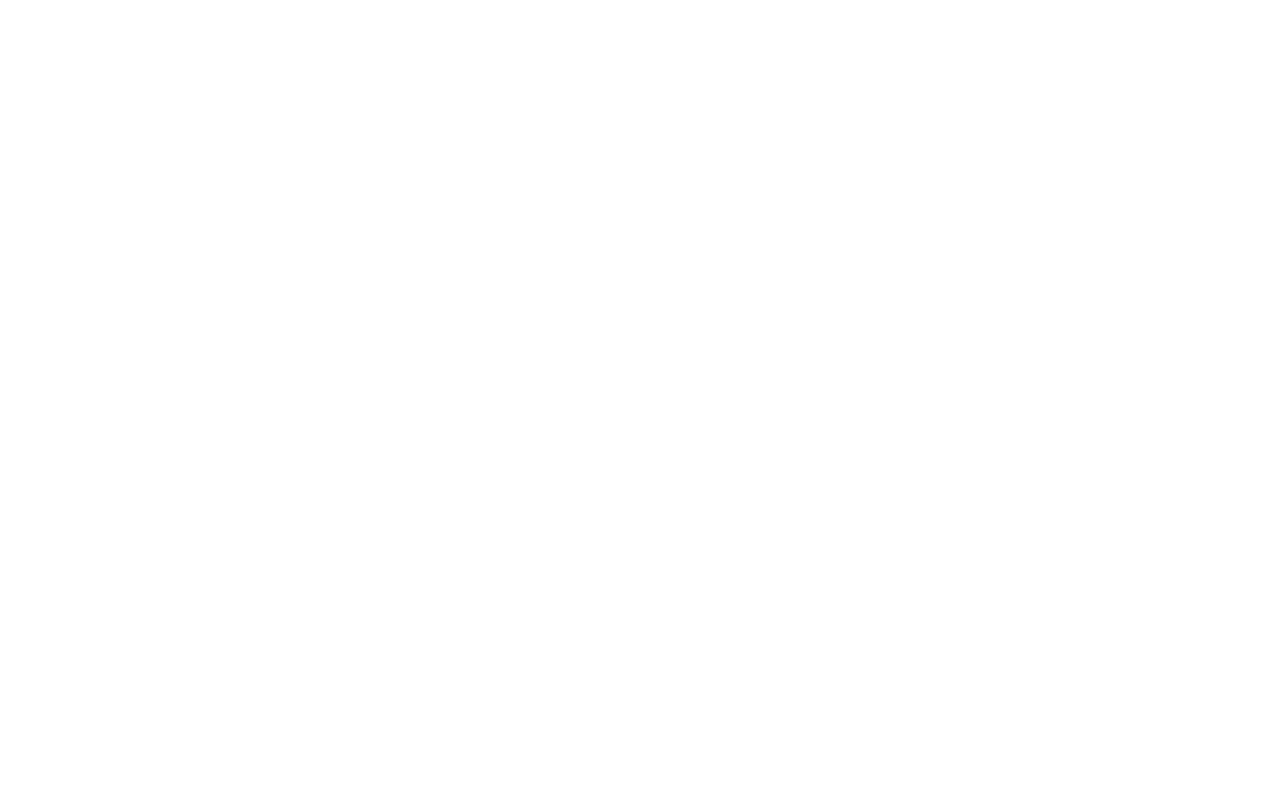
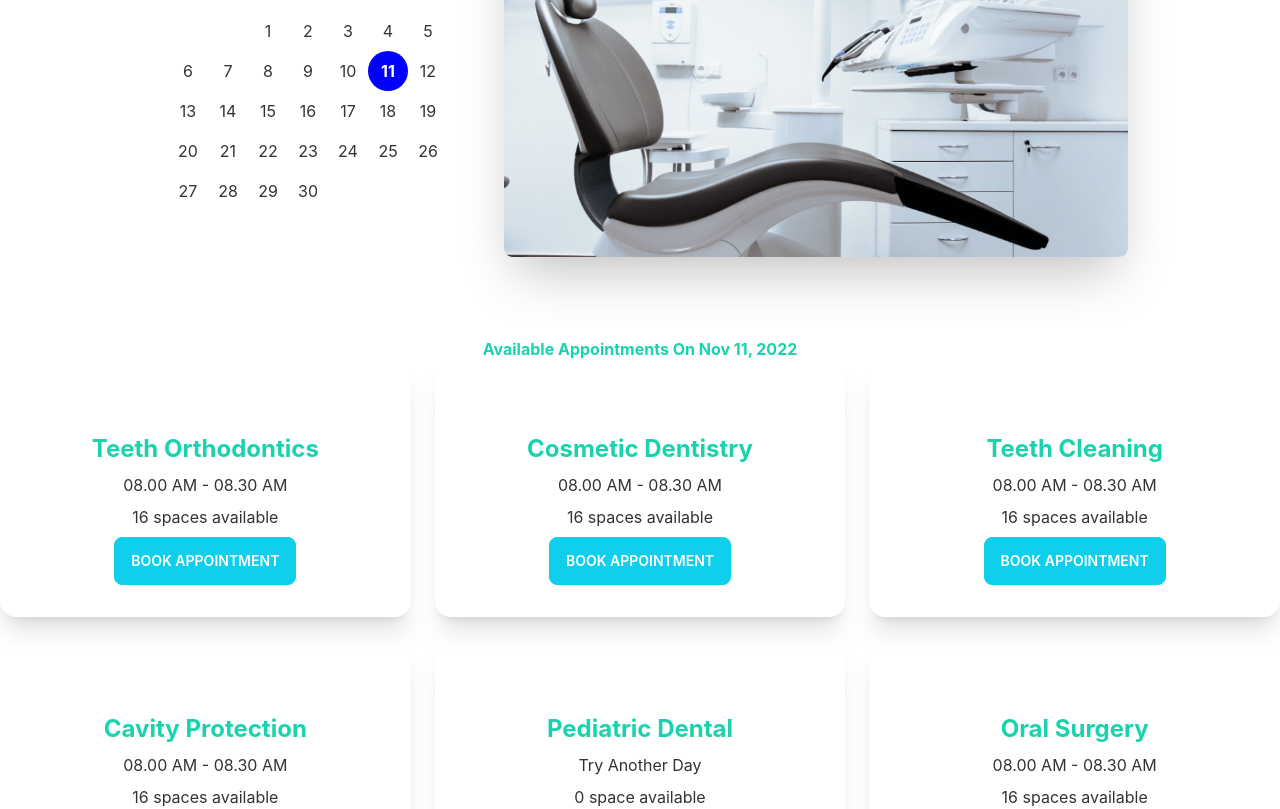
Before and after one commit to Mahbub2001/doctors-portal-client-site, a React (Create React App) app: page /appointment in a window 1280 px wide. Before the commit this address had no page. Shown: the part 220-1029 px from the top of the page. Before the commit the page ends 800 px from the top, so only its background shows below. Built offline with nearby package versions, Linux system fonts and the light colour scheme.

Commit message:
appointment

```diff
--- a/package.json
+++ b/package.json
@@ -7,7 +7,9 @@
     "@testing-library/react": "^13.4.0",
     "@testing-library/user-event": "^13.5.0",
     "daisyui": "^2.39.1",
+    "date-fns": "^2.29.3",
     "react": "^18.2.0",
+    "react-day-picker": "^8.3.6",
     "react-dom": "^18.2.0",
     "react-router-dom": "^6.4.3",
     "react-scripts": "5.0.1",
--- /dev/null
+++ b/public/appointmentOptions.json
@@ -0,0 +1,118 @@
+[
+    {
+      "_id": 1,
+      "name": "Teeth Orthodontics",
+      "slots": [
+        "08.00 AM - 08.30 AM",
+        "08.30 AM - 09.00 AM",
+        "09.00 AM - 9.30 AM",
+        "09.30 AM - 10.00 AM",
+        "10.00 AM - 10.30 AM",
+        "10.30 AM - 11.00 AM",
+        "11.00 AM - 11.30 AM",
+        "11.30 AM - 12.00 AM",
+        "1.00 PM - 1.30 PM",
+        "1.30 PM - 2.00 PM",
+        "2.00 PM - 2.30 PM",
+        "2.30 PM - 3.00 PM",
+        "3.00 PM - 3.30 PM",
+        "3.30 PM - 4.00 PM",
+        "4.00 PM - 4.30 PM",
+        "4.30 PM - 5.00 PM"
+      ]
+    },
+    {
+      "_id": 2,
+      "name": "Cosmetic Dentistry",
+      "slots": [
+        "08.00 AM - 08.30 AM",
+        "08.30 AM - 09.00 AM",
+        "09.00 AM - 9.30 AM",
+        "09.30 AM - 10.00 AM",
+        "10.00 AM - 10.30 AM",
+        "10.30 AM - 11.00 AM",
+        "11.00 AM - 11.30 AM",
+        "11.30 AM - 12.00 AM",
+        "1.00 PM - 1.30 PM",
+        "1.30 PM - 2.00 PM",
+        "2.00 PM - 2.30 PM",
+        "2.30 PM - 3.00 PM",
+        "3.00 PM - 3.30 PM",
+        "3.30 PM - 4.00 PM",
+        "4.00 PM - 4.30 PM",
+        "4.30 PM - 5.00 PM"
+      ]
+    },
+    {
+      "_id": 3,
+      "name": "Teeth Cleaning",
+      "slots": [
+        "08.00 AM - 08.30 AM",
+        "08.30 AM - 09.00 AM",
+        "09.00 AM - 9.30 AM",
+        "09.30 AM - 10.00 AM",
+        "10.00 AM - 10.30 AM",
+        "10.30 AM - 11.00 AM",
+        "11.00 AM - 11.30 AM",
+        "11.30 AM - 12.00 AM",
+        "1.00 PM - 1.30 PM",
+        "1.30 PM - 2.00 PM",
+        "2.00 PM - 2.30 PM",
+        "2.30 PM - 3.00 PM",
+        "3.00 PM - 3.30 PM",
+        "3.30 PM - 4.00 PM",
+        "4.00 PM - 4.30 PM",
+        "4.30 PM - 5.00 PM"
+      ]
+    },
+    {
+      "_id": 4,
+      "name": "Cavity Protection",
+      "slots": [
+        "08.00 AM - 08.30 AM",
+        "08.30 AM - 09.00 AM",
+        "09.00 AM - 9.30 AM",
+        "09.30 AM - 10.00 AM",
+        "10.00 AM - 10.30 AM",
+        "10.30 AM - 11.00 AM",
+        "11.00 AM - 11.30 AM",
+        "11.30 AM - 12.00 AM",
+        "1.00 PM - 1.30 PM",
+        "1.30 PM - 2.00 PM",
+        "2.00 PM - 2.30 PM",
+        "2.30 PM - 3.00 PM",
+        "3.00 PM - 3.30 PM",
+        "3.30 PM - 4.00 PM",
+        "4.00 PM - 4.30 PM",
+        "4.30 PM - 5.00 PM"
+      ]
+    },
+    {
+      "_id": 5,
+      "name": "Pediatric Dental",
+      "slots": [
+      ]
+    },
+    {
+      "_id": 6,
+      "name": "Oral Surgery",
+      "slots": [
+        "08.00 AM - 08.30 AM",
+        "08.30 AM - 09.00 AM",
+        "09.00 AM - 9.30 AM",
+        "09.30 AM - 10.00 AM",
+        "10.00 AM - 10.30 AM",
+        "10.30 AM - 11.00 AM",
+        "11.00 AM - 11.30 AM",
+        "11.30 AM - 12.00 AM",
+        "1.00 PM - 1.30 PM",
+        "1.30 PM - 2.00 PM",
+        "2.00 PM - 2.30 PM",
+        "2.30 PM - 3.00 PM",
+        "3.00 PM - 3.30 PM",
+        "3.30 PM - 4.00 PM",
+        "4.00 PM - 4.30 PM",
+        "4.30 PM - 5.00 PM"
+      ]
+    }
+  ]
--- /dev/null
+++ b/src/Pages/Appointment/Appointment/Appointment.js
@@ -0,0 +1,18 @@
+import React, { useState } from "react";
+import AppoinmentBanner from "../AppointmentBanner/AppoinmentBanner";
+import AvailableAppointments from "../AvailableAppoinments/AvailableAppointments";
+
+const Appointment = () => {
+  const [selectedDate, setSelectedDate] = useState(new Date());
+  return (
+    <div>
+      <AppoinmentBanner
+        selectedDate={selectedDate}
+        setSelectedDate={setSelectedDate}
+      />
+      <AvailableAppointments selectedDate={selectedDate} />
+    </div>
+  );
+};
+
+export default Appointment;
--- /dev/null
+++ b/src/Pages/Appointment/AppointmentBanner/AppoinmentBanner.js
@@ -0,0 +1,31 @@
+import React, { useState } from "react";
+import chair from '../../../assets/images/chair.png'
+import { DayPicker } from 'react-day-picker';
+import { format } from 'date-fns';
+import image from '../../../assets/images/bg.png'
+
+const AppoinmentBanner = ({selectedDate,setSelectedDate}) => {
+
+  return (
+    <header className="my-6">
+      <div className="hero">
+        <div className="hero-content flex-col lg:flex-row-reverse items-center justify-center">
+          <img
+            src={chair}
+            className="lg:w-1/2 md:w-2/3 w-3/4 rounded-lg shadow-2xl"
+            alt="dentist chair"
+          />
+          <div className="mr-6">
+            <DayPicker
+            mode="single"
+            selected={selectedDate}
+            onSelect={setSelectedDate}
+            />
+          </div>
+        </div>
+      </div>
+    </header>
+  );
+};
+
+export default AppoinmentBanner;
--- /dev/null
+++ b/src/Pages/Appointment/AvailableAppoinments/AppointmentOption.js
@@ -0,0 +1,30 @@
+import React from "react";
+
+const AppointmentOption = ({ appointmentOption,setTreatment }) => {
+  const { name, slots } = appointmentOption;
+
+  return (
+    <div className="card shadow-xl">
+      <div className="card-body max-w-[420px] text-center mt-10">
+        <h2 className="text-2xl font-bold text-secondary text-center">
+          {name}
+        </h2>
+        <p>{slots.length > 0 ? slots[0] : "Try Another Day"}</p>
+        <p>
+          {slots.length} {slots.length > 1 ? "spaces" : "space"} available
+        </p>
+        <div className="card-actions justify-center">
+          <label
+          htmlFor="booking-modal"
+          className="btn btn-primary text-white"
+          onClick={()=>setTreatment(appointmentOption)}
+          >
+            Book Appointment
+          </label>
+        </div>
+      </div>
+    </div>
+  );
+};
+
+export default AppointmentOption;
--- /dev/null
+++ b/src/Pages/Appointment/AvailableAppoinments/AvailableAppointments.js
@@ -0,0 +1,33 @@
+import { format } from "date-fns";
+import React, { useEffect, useState } from "react";
+import BookingModal from "../BookingModal/BookingModal";
+import AppointmentOption from "./AppointmentOption";
+
+const AvailableAppointments = ({ selectedDate }) => {
+  const [appointmentOptions, setAppointmentOptions] = useState([]);
+  const [treatment, setTreatment] = useState(null);
+  useEffect(() => {
+    fetch("appointmentOptions.json")
+      .then((res) => res.json())
+      .then((data) => setAppointmentOptions(data));
+  }, []);
+  return (
+    <section className="mt-16">
+      <p className="text-center text-secondary font-bold">
+        Available Appointments On {format(selectedDate, "PP")}{" "}
+      </p>
+      <div className="grid lg:grid-cols-3 gap-6 grid-cols-1 md:grid-cols-2">
+        {appointmentOptions.map((option) => (
+          <AppointmentOption
+            key={option._id}
+            appointmentOption={option}
+            setTreatment={setTreatment}
+          ></AppointmentOption>
+        ))}
+      </div>
+      {treatment && <BookingModal selectedDate={selectedDate} treatment={treatment}></BookingModal>}
+    </section>
+  );
+};
+
+export default AvailableAppointments;
--- /dev/null
+++ b/src/Pages/Appointment/BookingModal/BookingModal.js
@@ -0,0 +1,58 @@
+import { format } from "date-fns";
+import React from "react";
+
+const BookingModal = ({ treatment, selectedDate }) => {
+  const { name, slots } = treatment; //treatment is appointment options just different name
+  const date = format(selectedDate, "PP");
+  return (
+    <>
+      <input type="checkbox" id="booking-modal" className="modal-toggle" />
+      <div className="modal">
+        <div className="modal-box relative">
+          <label
+            htmlFor="booking-modal"
+            className="btn btn-sm btn-circle absolute right-2 top-2"
+          >
+            ✕
+          </label>
+          <h3 className="text-lg font-bold">{name}</h3>
+          <form className="grid grid-cols-1 gap-3 mt-10">
+            <input
+              type="text"
+              value={date}
+              disabled
+              className="input w-full input-bordered "
+            />
+            <select className="select select-bordered w-full">
+              {slots.map((slot) => (
+                <option value={slot}>{slot}</option>
+              ))}
+            </select>
+            <input
+              type="text"
+              placeholder="Type here"
+              className="input w-full input-bordered"
+            />
+            <input
+              type="text"
+              placeholder="Type here"
+              className="input w-full input-bordered"
+            />
+            <input
+              type="text"
+              placeholder="Type here"
+              className="input w-full input-bordered"
+            />
+            <input
+              className="w-full btn btn-accent "
+              type="submit"
+              value="submit"
+            />
+          </form>
+        </div>
+      </div>
+    </>
+  );
+};
+
+export default BookingModal;
--- a/src/Pages/Shared/Navbar/Navbar.js
+++ b/src/Pages/Shared/Navbar/Navbar.js
@@ -8,7 +8,7 @@
         <Link to='/'>Home</Link>
       </li>
       <li>
-        <Link to='/appoinment'>Appoinment</Link>
+        <Link to='/appointment'>Appoinment</Link>
       </li>
       <li>
         <Link to='/about'>About</Link>
--- a/src/Routes/Routes/Routes.js
+++ b/src/Routes/Routes/Routes.js
@@ -1,5 +1,6 @@
 import {createBrowserRouter} from "react-router-dom"
 import Main from "../../Layout/Main"
+import Appointment from "../../Pages/Appointment/Appointment/Appointment";
 import Home from "../../Pages/Home/Home/Home"
 import Login from "../../Pages/Login/Login";
 
@@ -15,6 +16,10 @@
             {
                 path:'/login',
                 element:<Login/>
+            },
+            {
+                path:'/appointment',
+                element:<Appointment/>
             }
         ]
     }
--- a/src/index.js
+++ b/src/index.js
@@ -3,6 +3,7 @@
 import './index.css';
 import App from './App';
 import reportWebVitals from './reportWebVitals';
+import 'react-day-picker/dist/style.css';
 
 const root = ReactDOM.createRoot(document.getElementById('root'));
 root.render(
```
Also changed, not shown: 1 other file (tests, documents, lock files or other folders).
